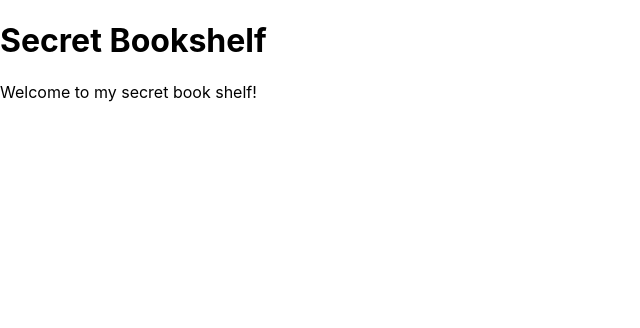
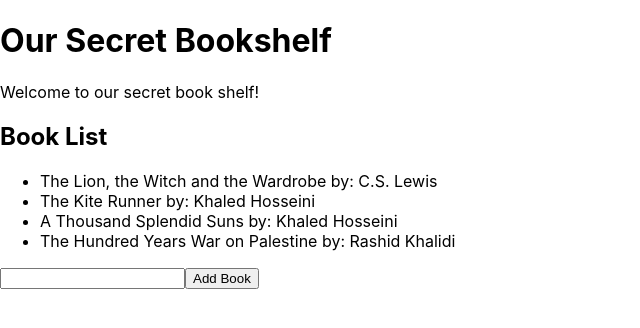
Before and after one commit to Marwa-502/React-Book-List, a React (Create React App) app in the folder my-app/: page / in a window 1280 px wide. Shown: the top 328 px of the page, without its empty margins (0-640 px from the left). Built offline with nearby package versions, Linux system fonts and the light colour scheme.

Commit message:
Step 2: Creating a Child Component and Step 3: Introducing Props. Forgot to commit after step 2

```diff
--- a/my-app/src/App.js
+++ b/my-app/src/App.js
@@ -1,12 +1,23 @@
+import './App.css';
 import React from 'react';
-import './App.css';
+import BookList from './components/Booklist';
+import AddBookForm from './components/AddBookForm';
 
 function App() {
+    const books = [
+        { id: 1, title: 'The Lion, the Witch and the Wardrobe', author: 'C.S. Lewis' },
+        { id: 2, title: 'The Kite Runner', author: 'Khaled Hosseini'},
+        { id: 3, title: 'A Thousand Splendid Suns', author: 'Khaled Hosseini'},
+        { id: 4, title: 'The Hundred Years War on Palestine', author: 'Rashid Khalidi'}
+      ];
+
   return (
     <div className="App">
       <header className="App-header">
-        <h1> Secret Bookshelf </h1>
-        <p>Welcome to my secret book shelf!</p>
+        <h1> Our Secret Bookshelf </h1>
+        <p>Welcome to our secret book shelf!</p>
+        <BookList books={books} />
+        <AddBookForm/>
       </header>
     </div>
   );
--- /dev/null
+++ b/my-app/src/components/AddBookForm.js
@@ -0,0 +1,12 @@
+
+function AddBookForm() {
+  return (
+    <>
+    <input/>
+    <button>Add Book</button>
+
+    </>
+  )
+};
+
+export default AddBookForm
--- /dev/null
+++ b/my-app/src/components/Booklist.js
@@ -0,0 +1,17 @@
+import React from 'react';
+
+// so here i moved the list to Apps.js and passed it into here using props.
+const BookList = ({books}) => { //note to self, props are objects so it has to be in a {}
+    return (
+        <div>
+          <h2>Book List</h2>
+          <ul>
+            {books.map((book) => (
+              <li key={book.id}>{book.title} by: {book.author}</li>
+            ))}
+          </ul>
+        </div>
+      );
+    };
+
+export default BookList;
```
Also changed, not shown: my-app/src/AddBookForm.js (deleted), my-app/src/Booklist.js (deleted), my-app/src/chat.js (deleted), my-app/src/form.js (deleted), my-app/src/message.js (deleted).
